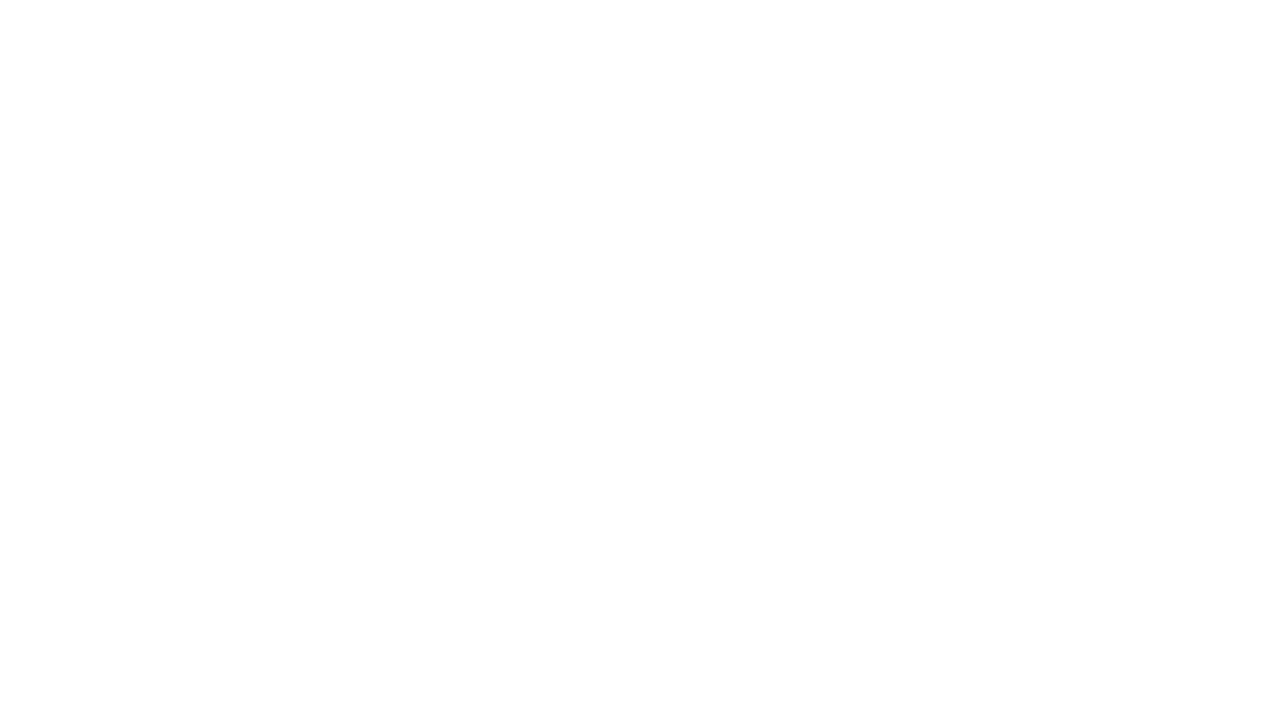
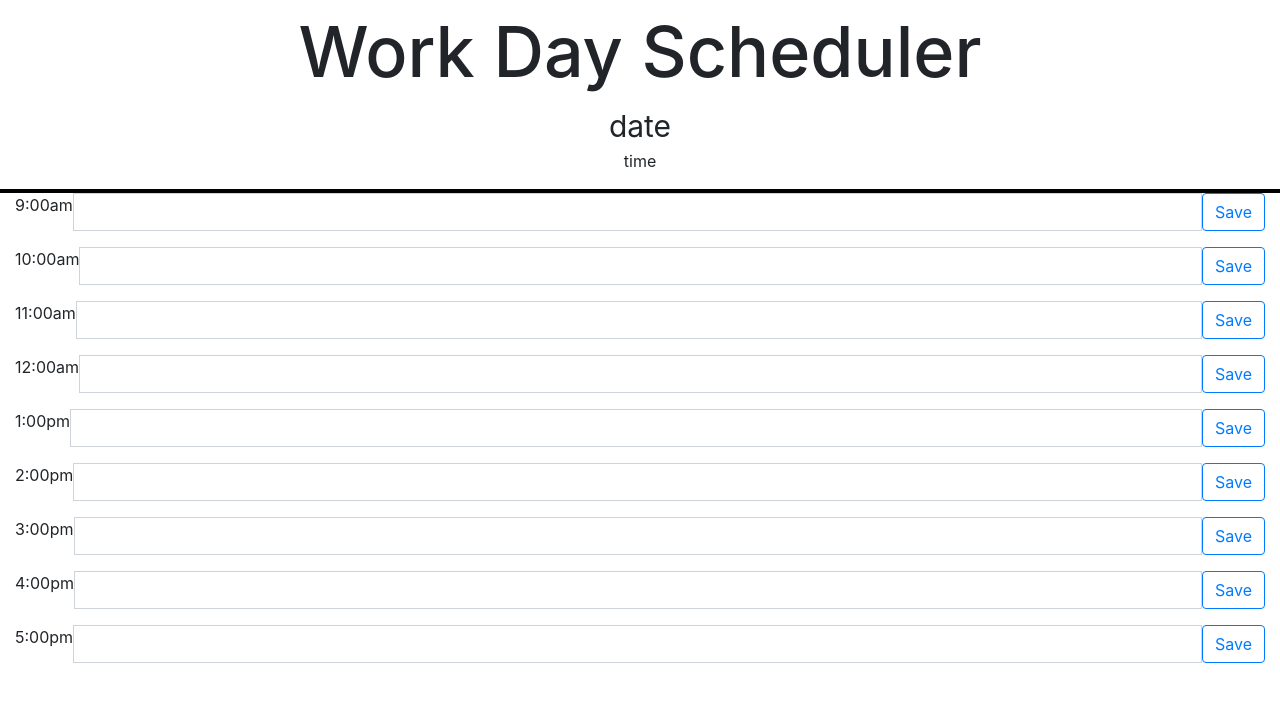
Before and after one commit to bee-13/work-planner, a plain HTML site: page index.html in a window 1280 px wide. Drawn offline with nearby package versions, Linux system fonts and the light colour scheme; files that its build step writes are made by us from their sources.

Commit message:
finished html

```diff
--- a/index.html
+++ b/index.html
@@ -17,3 +17,105 @@
         <link rel="stylesheet" href="style.css">
 
     </head>
+    <body>
+        <header class="time-container container-fluid">
+            <h1 id="page-title">Work Day Scheduler</h1>
+            <span id="current-date">date</span>
+            <p id="current-time">time</p>
+        </header>
+
+        <div class="schedule-container container-fluid">
+            <div class="row">
+                <div class="col-lg-12">
+                    <div class="input-group mb-3" id="hour-9">
+                        <span class="time">9:00am</span>
+                        <input type="text" class="plans form-control" placeholder="" aria-label="Recipient's username" aria-describedby="button-addon2">
+                        <button class="save-btn btn btn-outline-primary" type="button" id="button-addon2">Save</button>
+                    </div>
+                </div>
+            </div>
+
+
+            <div class="row">
+                <div class="col-lg-12">
+                    <div class="input-group mb-3" id="hour-10">
+                        <span class="time">10:00am</span>
+                        <input type="text" class="plans form-control" placeholder="" aria-label="Recipient's username" aria-describedby="button-addon2">
+                        <button class="save-btn btn btn-outline-primary" type="button" id="button-addon2">Save</button>
+                    </div>
+                </div>
+            </div>
+
+            <div class="row">
+                <div class="col-lg-12">
+                    <div class="input-group mb-3" id="hour-11">
+                        <span class="time">11:00am</span>
+                        <input type="text" class="plans form-control" placeholder="" aria-label="Recipient's username" aria-describedby="button-addon2">
+                        <button class="save-btn btn btn-outline-primary" type="button" id="button-addon2">Save</button>
+                    </div>
+                </div>
+            </div>
+
+
+            <div class="row">
+                <div class="col-lg-12">
+                    <div class="input-group mb-3" id="hour-12">
+                        <span class="time">12:00am</span>
+                        <input type="text" class="plans form-control" placeholder="" aria-label="Recipient's username" aria-describedby="button-addon2">
+                        <button class="save-btn btn btn-outline-primary" type="button" id="button-addon2">Save</button>
+                    </div>
+                </div>
+            </div>
+
+            <div class="row">
+                <div class="col-lg-12">
+                    <div class="input-group mb-3" id="hour-13">
+                        <span class="time">1:00pm</span>
+                        <input type="text" class="plans form-control" placeholder="" aria-label="Recipient's username" aria-describedby="button-addon2">
+                        <button class="save-btn btn btn-outline-primary" type="button" id="button-addon2">Save</button>
+                    </div>
+                </div>
+            </div>
+
+            <div class="row">
+                <div class="col-lg-12">
+                    <div class="input-group mb-3" id="hour-14">
+                        <span class="time">2:00pm</span>
+                        <input type="text" class="plans form-control" placeholder="" aria-label="Recipient's username" aria-describedby="button-addon2">
+                        <button class="save-btn btn btn-outline-primary" type="button" id="button-addon2">Save</button>
+                    </div>
+                </div>
+            </div>
+
+            <div class="row">
+                <div class="col-lg-12">
+                    <div class="input-group mb-3" id="hour-15">
+                        <span class="time">3:00pm</span>
+                        <input type="text" class="plans form-control" placeholder="" aria-label="Recipient's username" aria-describedby="button-addon2">
+                        <button class="save-btn btn btn-outline-primary" type="button" id="button-addon2">Save</button>
+                    </div>
+                </div>
+            </div>
+
+            <div class="row">
+                <div class="col-lg-12">
+                    <div class="input-group mb-3" id="hour-16">
+                        <span class="time">4:00pm</span>
+                        <input type="text" class="plans form-control" placeholder="" aria-label="Recipient's username" aria-describedby="button-addon2">
+                        <button class="save-btn btn btn-outline-primary" type="button" id="button-addon2">Save</button>
+                    </div>
+                </div>
+            </div>
+
+            <div class="row">
+                <div class="col-lg-12">
+                    <div class="input-group mb-3" id="hour-17">
+                        <span class="time">5:00pm</span>
+                        <input type="text" class="plans form-control" placeholder="" aria-label="Recipient's username" aria-describedby="button-addon2">
+                        <button class="save-btn btn btn-outline-primary" type="button" id="button-addon2">Save</button>
+                    </div>
+                </div>
+            </div>
+
+
+        </div>
```
